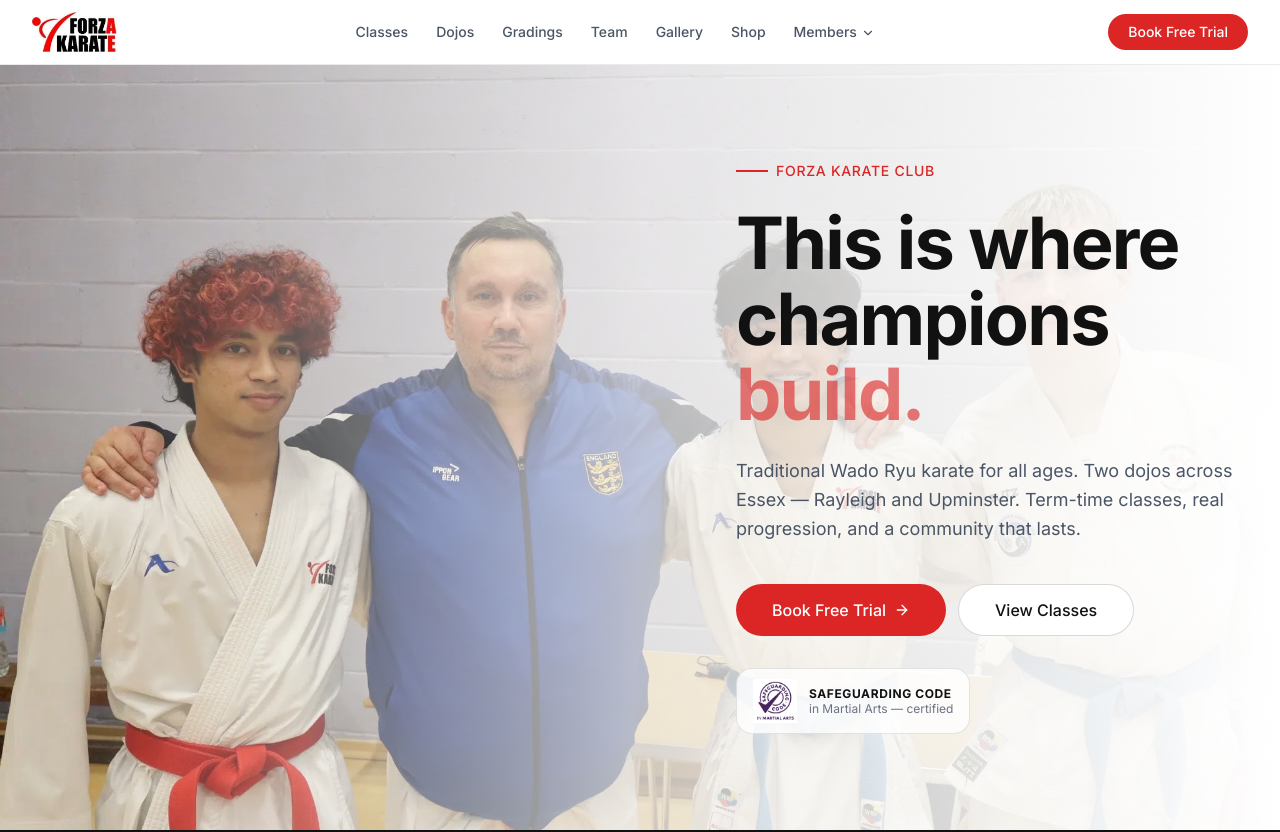
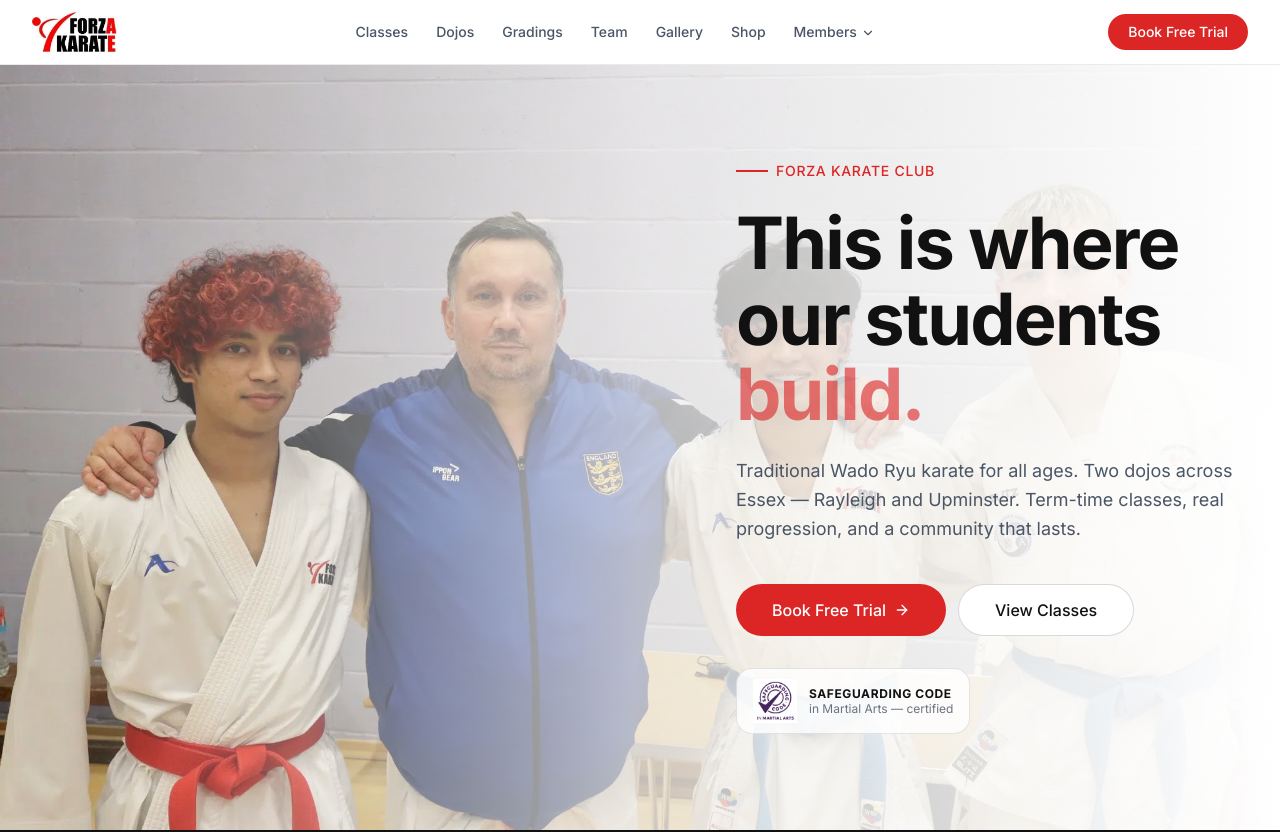
Before and after one commit to anthonieveritt-afk/forza-karate-website, a Next.js app: page / in a window 1280 px wide. Shown: the top 832 px of the page. Built offline with nearby package versions, Linux system fonts and the light colour scheme.

Commit message:
Hero: 'champions' → 'our students'

```diff
--- a/components/sections/Hero.tsx
+++ b/components/sections/Hero.tsx
@@ -67,7 +67,7 @@ export default function Hero() {
           {/* Heading */}
           <h1 className="text-5xl sm:text-6xl lg:text-7xl font-bold text-[#111111] leading-[1.05] tracking-tight mb-6">
             This is where<br />
-            champions{' '}
+            our students{' '}
             <AnimatedWord />
           </h1>
 
```
